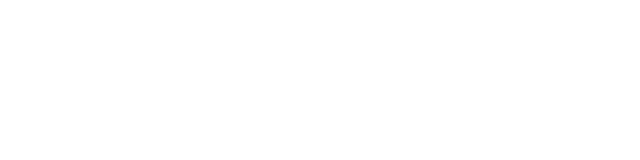
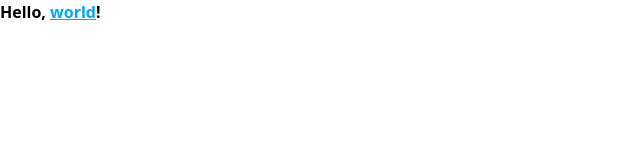
Before and after one commit to samyosm/x17-registry-interface, a Next.js app: page / in a window 1280 px wide. Shown: the top 160 px of the page, without its empty margins (0-640 px from the left). Built offline with nearby package versions, Linux system fonts and the light colour scheme.

Commit message:
feat: initi UI

```diff
--- a/src/app/page.tsx
+++ b/src/app/page.tsx
@@ -1,3 +1,7 @@
 export default function Home() {
-  return null;
+  return (
+    <div className="font-bold">
+      Hello, <span className="text-sky-500 underline">world</span>!
+    </div>
+  );
 }
```
